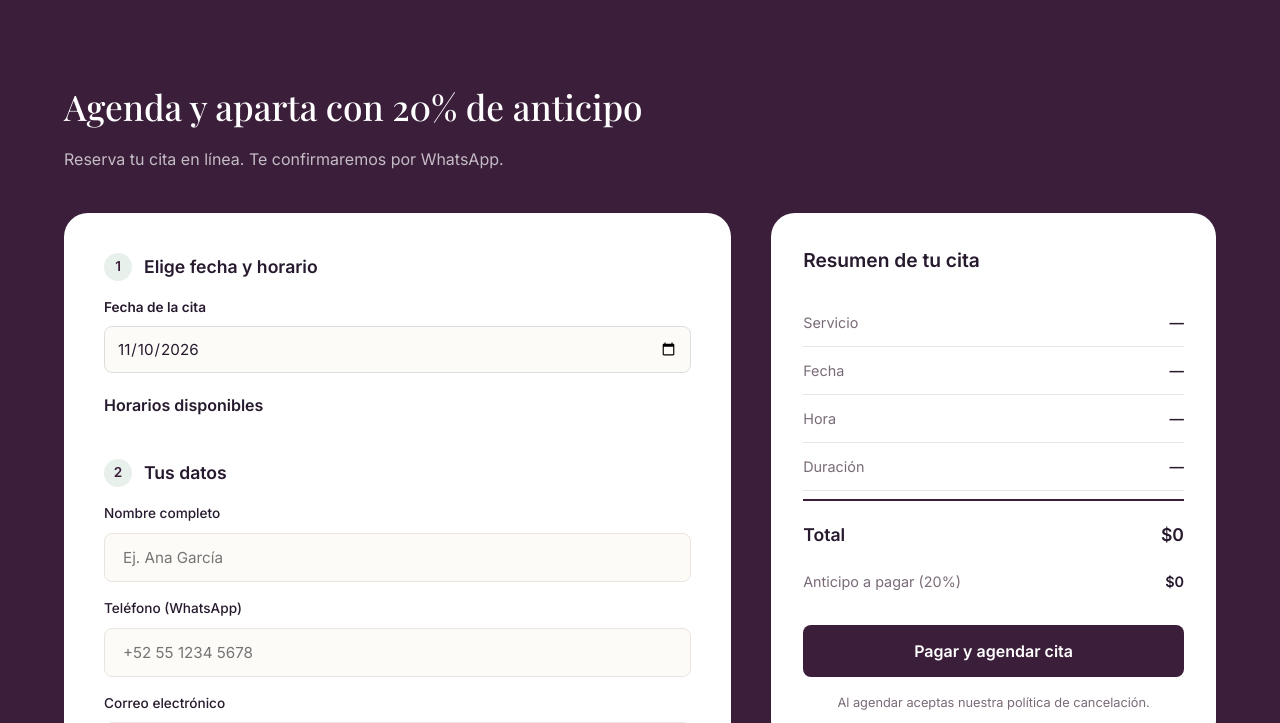
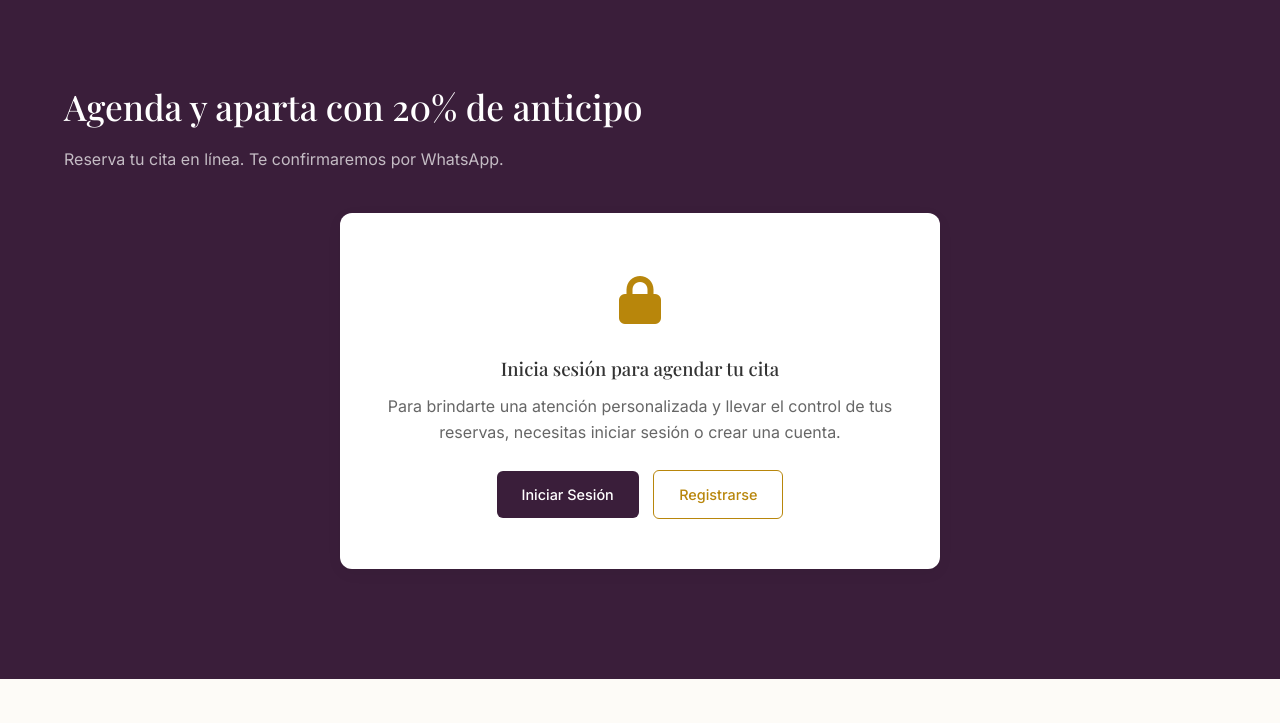
Before and after one commit to miguelguadarrama-ux/spa-cuidarte, a PHP site: page / in a window 1280 px wide. Shown: the part 2218-2941 px from the top of the page. Run offline with PHP 8.4, Linux system fonts and the light colour scheme; some web fonts are replaced.

Commit message:
Refactor appointment form for logged-in users

```diff
--- a/index.php
+++ b/index.php
@@ -222,6 +222,8 @@ session_start();
       <h2>Agenda y aparta con 20% de anticipo</h2>
       <p class="sub">Reserva tu cita en línea. Te confirmaremos por WhatsApp.</p>
 
+      <?php if (isset($_SESSION['nombre'])): ?>
+        <!-- FORMULARIO VISIBLE SOLO SI TIENE SESIÓN INICIADA -->
         <div class="agendamiento-grid">
           <!-- Formulario -->
           <form class="agendamiento-form" id="formCita" novalidate>
@@ -323,6 +325,21 @@ session_start();
             <p class="resumen-nota">Al agendar aceptas nuestra política de cancelación.</p>
           </div>
         </div>
+      <?php else: ?>
+        <!-- AVISO PARA VISITANTES SIN SESIÓN -->
+        <div style="text-align: center; padding: 50px 20px; background: #fff; border-radius: 12px; box-shadow: 0 4px 15px rgba(0,0,0,0.05); max-width: 600px; margin: 30px auto;">
+          <div style="font-size: 3rem; color: #b8860b; margin-bottom: 15px;">
+            <i class="fas fa-lock"></i>
+          </div>
+          <h3 style="margin-bottom: 10px; color: #333;">Inicia sesión para agendar tu cita</h3>
+          <p style="color: #666; margin-bottom: 25px;">Para brindarte una atención personalizada y llevar el control de tus reservas, necesitas iniciar sesión o crear una cuenta.</p>
+          <div>
+            <a href="login.php" class="btn-primary" style="padding: 12px 25px; text-decoration: none; display: inline-block; margin-right: 10px; border-radius: 6px;">Iniciar Sesión</a>
+            <a href="Registro.php" class="btn-outline" style="padding: 12px 25px; text-decoration: none; display: inline-block; border-radius: 6px; border: 1px solid #b8860b; color: #b8860b;">Registrarse</a>
+          </div>
+        </div>
+      <?php endif; ?>
+
     </div>
   </section>
 
```
Lines whose indentation alone changed are shown as unchanged.
